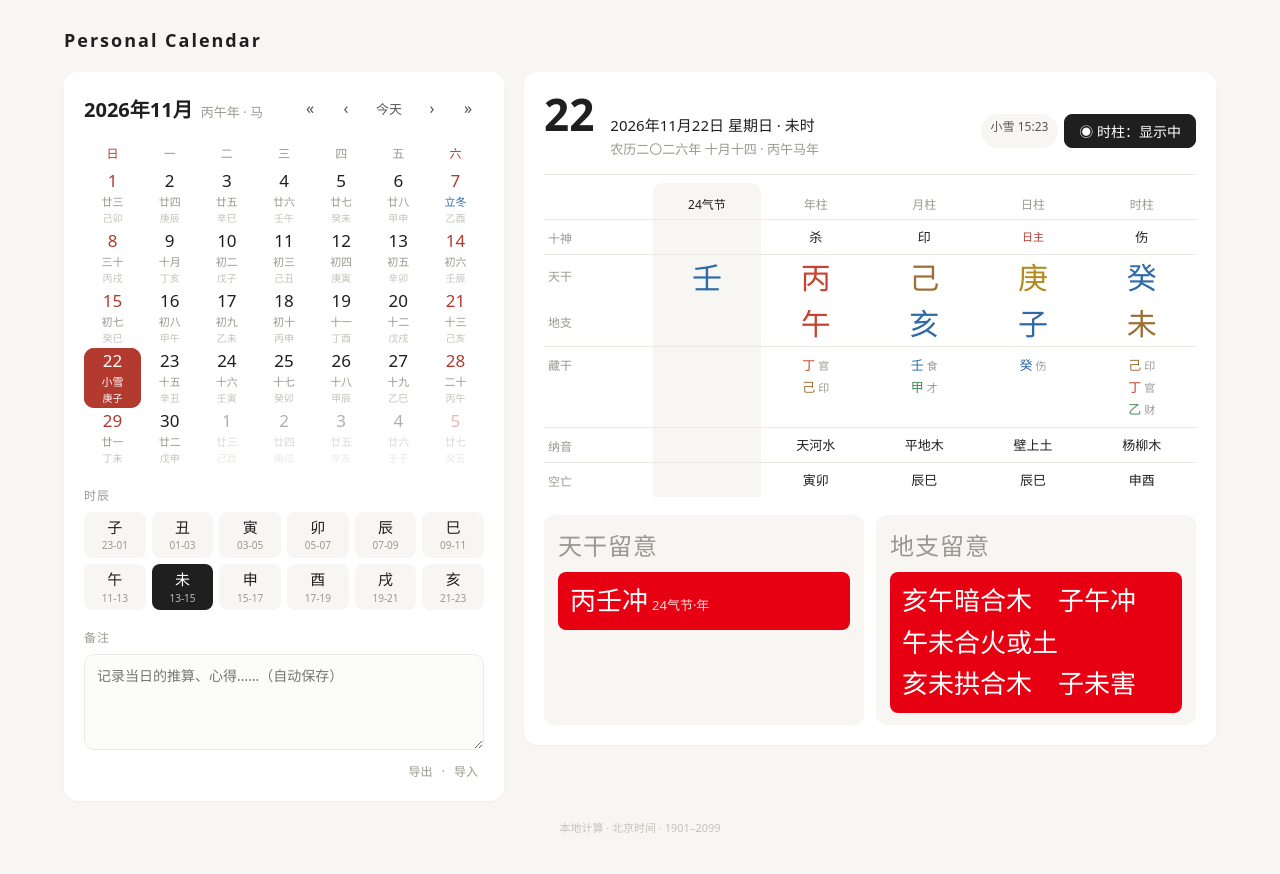
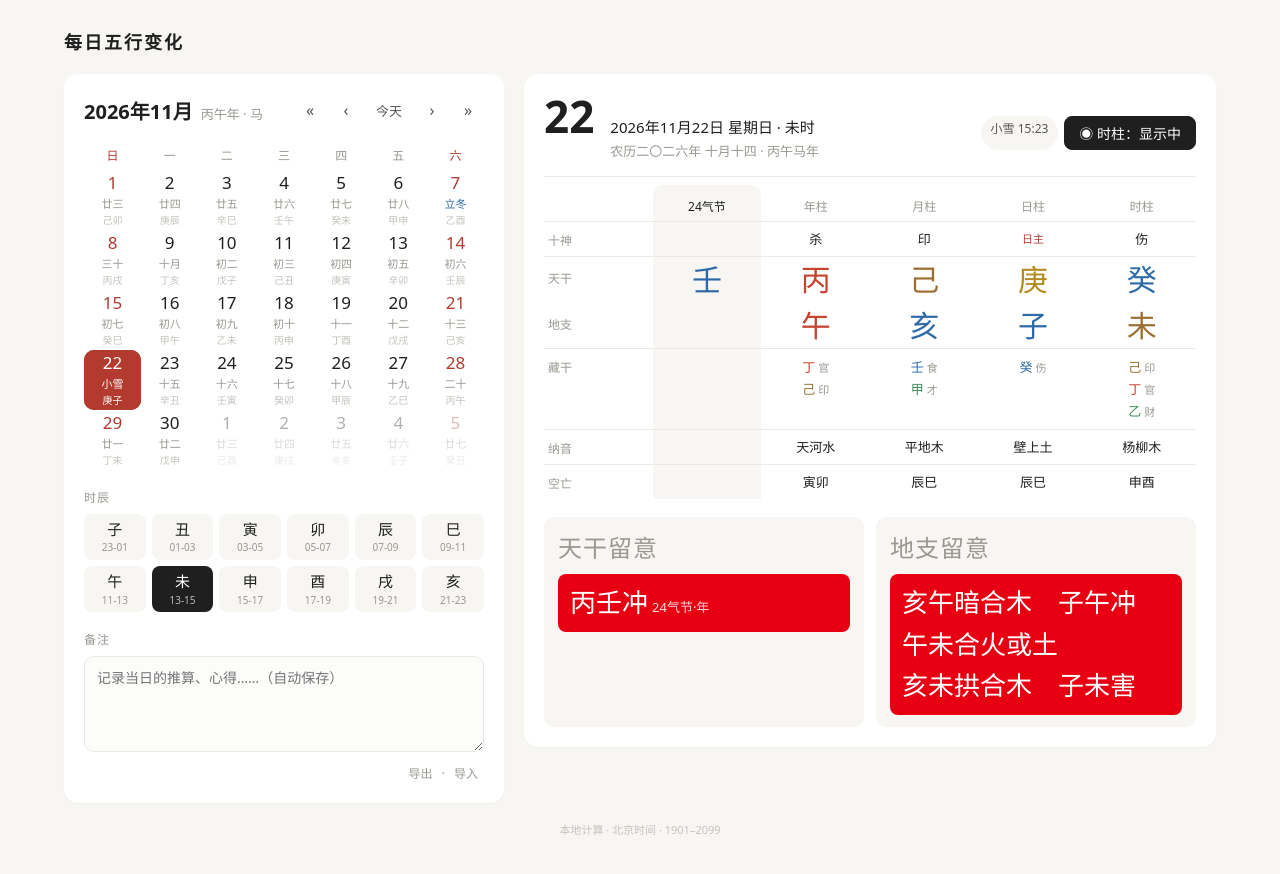
Before and after one commit to ws6464ghub/calendar, a plain HTML site: page index.html in a window 1280 px wide. Drawn offline with Linux system fonts and the light colour scheme.

Commit message:
Rename page title to 每日五行变化
Co-Authored-By: Claude Opus 5.5 <noreply@anthropic.com>

```diff
--- a/index.html
+++ b/index.html
@@ -3,7 +3,7 @@
 <head>
 <meta charset="UTF-8">
 <meta name="viewport" content="width=device-width, initial-scale=1">
-<title>Personal Calendar</title>
+<title>每日五行变化</title>
 <style>
   :root {
     --bg: #f7f6f3; --card: #ffffff; --ink: #1f1f1f; --muted: #9a9890; --line: #ebe9e4;
@@ -115,7 +115,7 @@
 <body>
 <div class="wrap">
   <header>
-    <h1>Personal Calendar</h1>
+    <h1>每日五行变化</h1>
   </header>
   <div class="grid">
     <section class="card">
```
